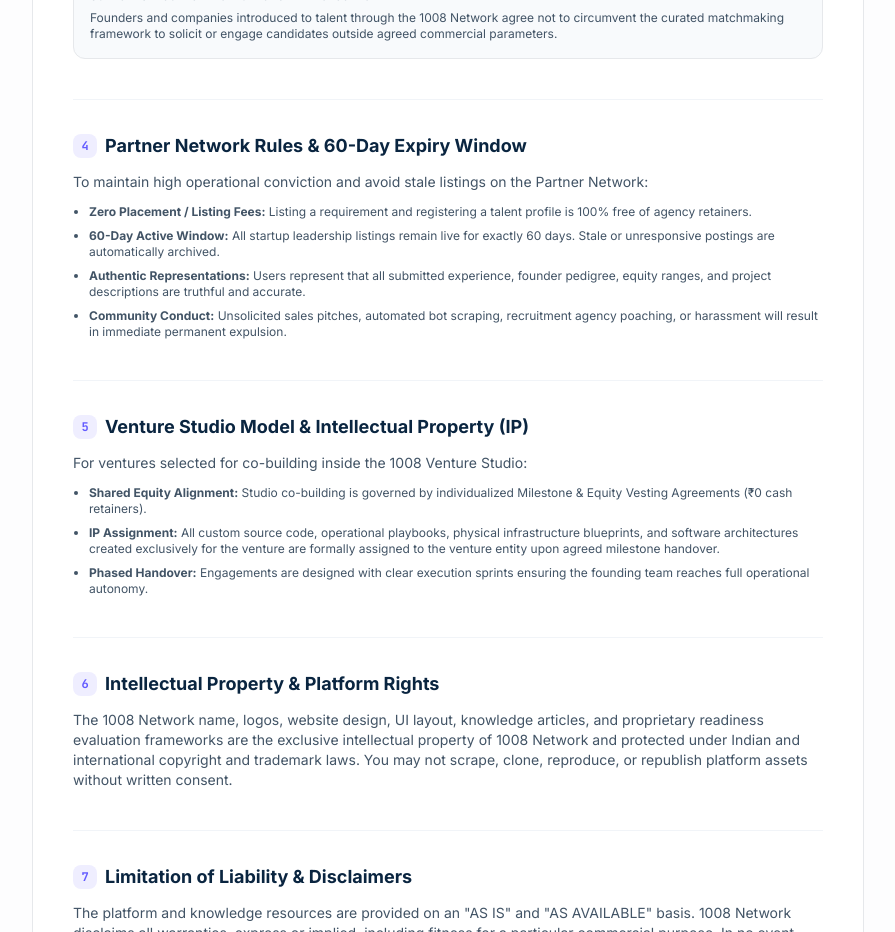
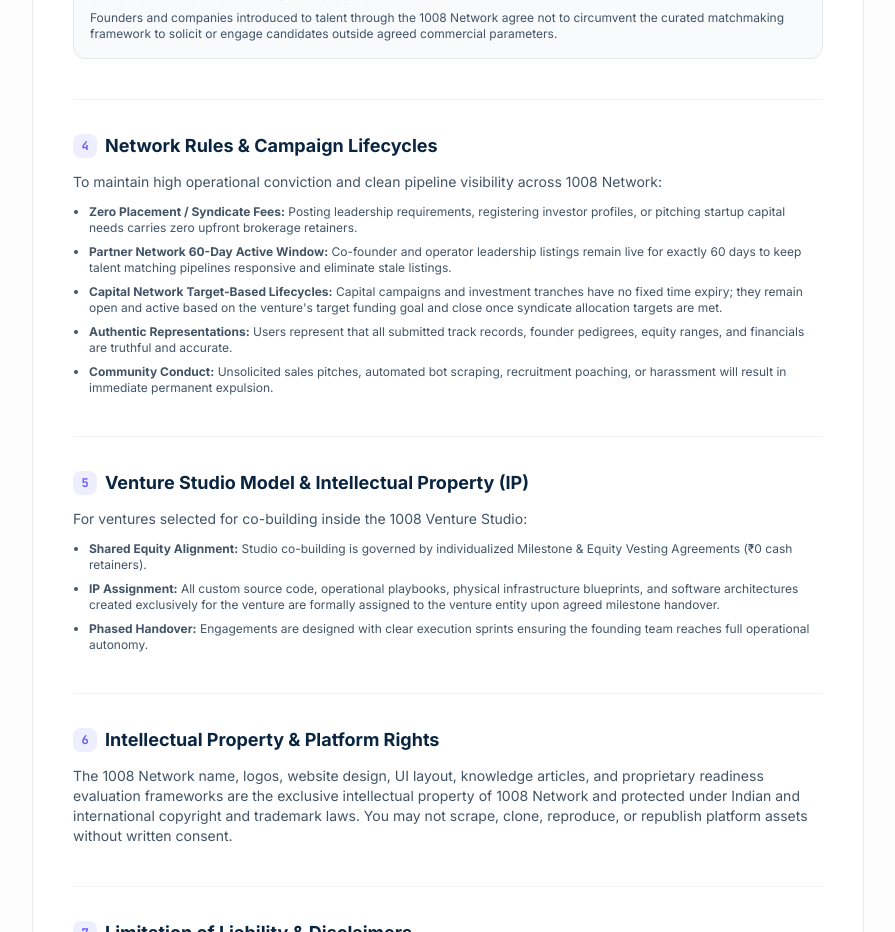
Before and after one commit to himanshumalik21/1008-network, a Next.js app: page /terms in a window 1280 px wide. Shown: the part 1720-2652 px from the top of the page, without its empty margins (192-1087 px from the left). Built offline with nearby package versions, Linux system fonts and the light colour scheme; no server answers.

Commit message:
fix(capital): update capital campaigns to be target-raise based with no time expiry

```diff
--- a/app/capital/page.tsx
+++ b/app/capital/page.tsx
@@ -325,13 +325,13 @@
         {/* StartEngine/AngelList Data Gathering Notice Banner */}
         <div className="flex flex-col sm:flex-row sm:items-center justify-between gap-2.5 px-4 py-3 rounded-2xl bg-[#ECFDF5] border border-[#A7F3D0] text-xs font-mono text-[#065F46] shadow-2xs">
           <div className="flex items-center gap-2">
-            <Clock className="h-4 w-4 text-[#059669] shrink-0" />
+            <DollarSign className="h-4 w-4 text-[#059669] shrink-0" />
             <span>
-              <strong>Pre-Launch Aggregation:</strong> We are currently gathering verified capital commitments and vetting startup applications. Deal allocations will open sequentially once cohort allocation thresholds are met.
+              <strong>Target-Based Allocation:</strong> Unlike talent roles, Capital Network campaigns have no fixed time expiry. Campaigns remain open based on the company&apos;s target funding goal and close once the allocation is fulfilled.
             </span>
           </div>
           <span className="text-[11px] font-sans font-bold text-[#059669] bg-white px-2.5 py-1 rounded-md border border-[#A7F3D0] shrink-0 self-start sm:self-auto">
-            Zero Stale Deals
+            Goal-Driven Raise
           </span>
         </div>
 
@@ -485,8 +485,8 @@
                               <Sparkles className="h-2.5 w-2.5" /> Studio Backed
                             </span>
                           )}
-                          <span className="text-[10px] font-mono text-[#635BFF] font-bold flex items-center gap-1 bg-[#F0F0FF] px-2 py-0.5 rounded-md border border-[#E0E0FF]">
-                            <Clock className="h-2.5 w-2.5" /> {startup.expiresInDays}d left
+                          <span className="text-[10px] font-mono text-[#059669] font-bold flex items-center gap-1 bg-[#ECFDF5] px-2 py-0.5 rounded-md border border-[#A7F3D0]">
+                            <span className="w-1.5 h-1.5 rounded-full bg-[#10B981] animate-pulse" /> {startup.fundingStatus || "Open for Allocation"}
                           </span>
                         </div>
                       </div>
--- a/app/capital/post/page.tsx
+++ b/app/capital/post/page.tsx
@@ -108,11 +108,11 @@
           </p>
         </div>
 
-        {/* 60-Day Policy Note */}
+        {/* Target-Based Raise Policy Note */}
         <div className="flex items-center gap-2 px-4 py-3 rounded-xl bg-[#ECFDF5] border border-[#A7F3D0] text-xs font-mono text-[#065F46] mb-8">
-          <Clock className="h-4 w-4 text-[#059669] shrink-0" />
+          <DollarSign className="h-4 w-4 text-[#059669] shrink-0" />
           <span>
-            <strong>60-Day Active Window:</strong> All capital listings remain active for 60 days to ensure responsive investor dealflow.
+            <strong>Target-Based Campaign:</strong> Capital rounds have no fixed time expiry. Your requirement remains active and open to syndicate allocations until your target funding goal is achieved.
           </span>
         </div>
 
--- a/app/terms/page.tsx
+++ b/app/terms/page.tsx
@@ -221,17 +221,18 @@
                 4
               </span>
               <h2 className="text-lg font-bold text-[#0A2540]">
-                Partner Network Rules & 60-Day Expiry Window
+                Network Rules & Campaign Lifecycles
               </h2>
             </div>
             <p>
-              To maintain high operational conviction and avoid stale listings on the Partner Network:
+              To maintain high operational conviction and clean pipeline visibility across 1008 Network:
             </p>
             <ul className="space-y-2 pl-4 list-disc text-xs text-[#425466]">
-              <li><strong>Zero Placement / Listing Fees:</strong> Listing a requirement and registering a talent profile is 100% free of agency retainers.</li>
-              <li><strong>60-Day Active Window:</strong> All startup leadership listings remain live for exactly 60 days. Stale or unresponsive postings are automatically archived.</li>
-              <li><strong>Authentic Representations:</strong> Users represent that all submitted experience, founder pedigree, equity ranges, and project descriptions are truthful and accurate.</li>
-              <li><strong>Community Conduct:</strong> Unsolicited sales pitches, automated bot scraping, recruitment agency poaching, or harassment will result in immediate permanent expulsion.</li>
+              <li><strong>Zero Placement / Syndicate Fees:</strong> Posting leadership requirements, registering investor profiles, or pitching startup capital needs carries zero upfront brokerage retainers.</li>
+              <li><strong>Partner Network 60-Day Active Window:</strong> Co-founder and operator leadership listings remain live for exactly 60 days to keep talent matching pipelines responsive and eliminate stale listings.</li>
+              <li><strong>Capital Network Target-Based Lifecycles:</strong> Capital campaigns and investment tranches have no fixed time expiry; they remain open and active based on the venture&apos;s target funding goal and close once syndicate allocation targets are met.</li>
+              <li><strong>Authentic Representations:</strong> Users represent that all submitted track records, founder pedigrees, equity ranges, and financials are truthful and accurate.</li>
+              <li><strong>Community Conduct:</strong> Unsolicited sales pitches, automated bot scraping, recruitment poaching, or harassment will result in immediate permanent expulsion.</li>
             </ul>
           </section>
 
--- a/lib/types.ts
+++ b/lib/types.ts
@@ -240,6 +240,6 @@
     domainYears: number;
   };
   ventureThesis: string;
-  expiresInDays: number;
+  fundingStatus: "Open for Allocation" | "Allocating" | "Target Reached";
   studioBacked?: boolean;
 }
```
Also changed, not shown: data/startupCapitalCards.ts (+4 -4 lines).
